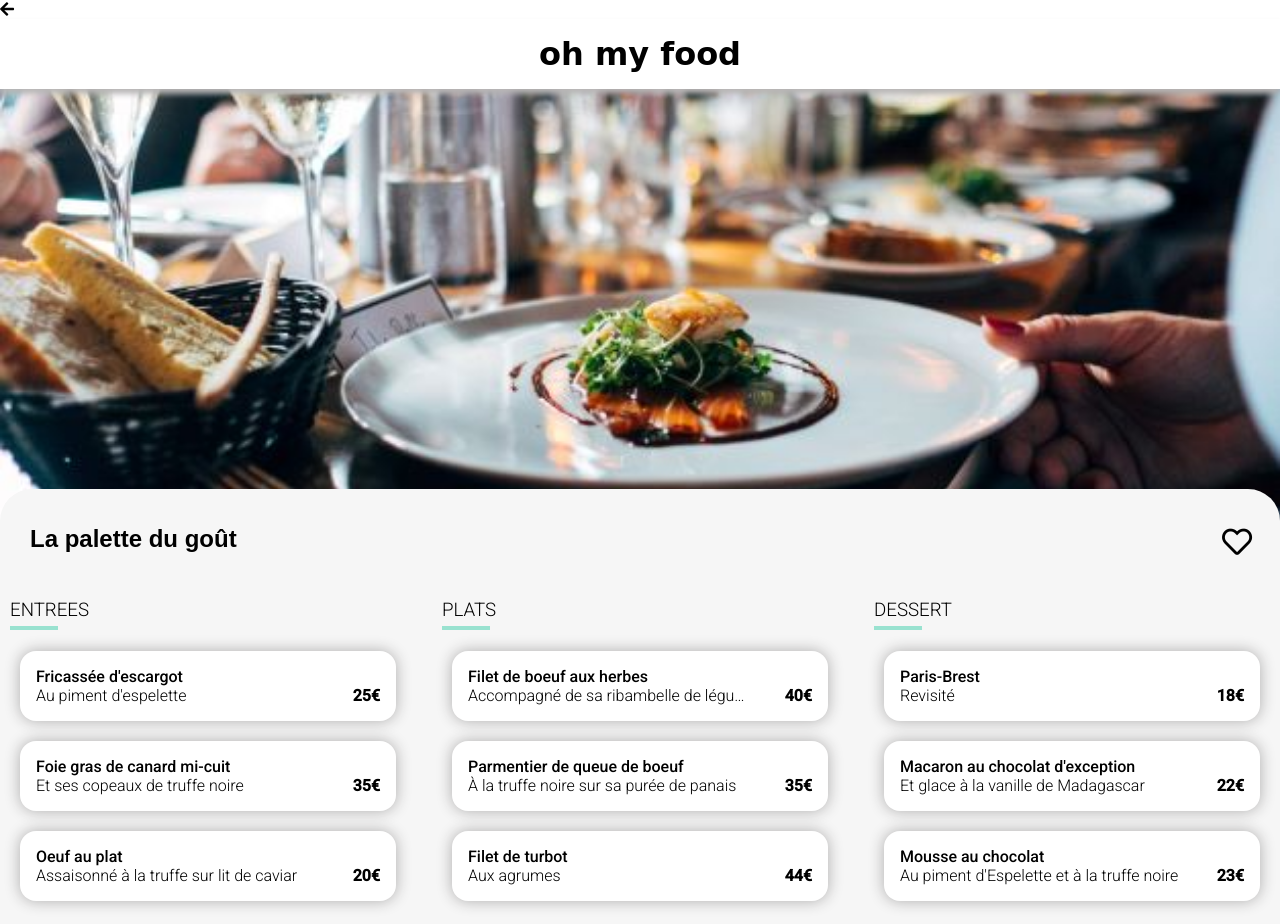
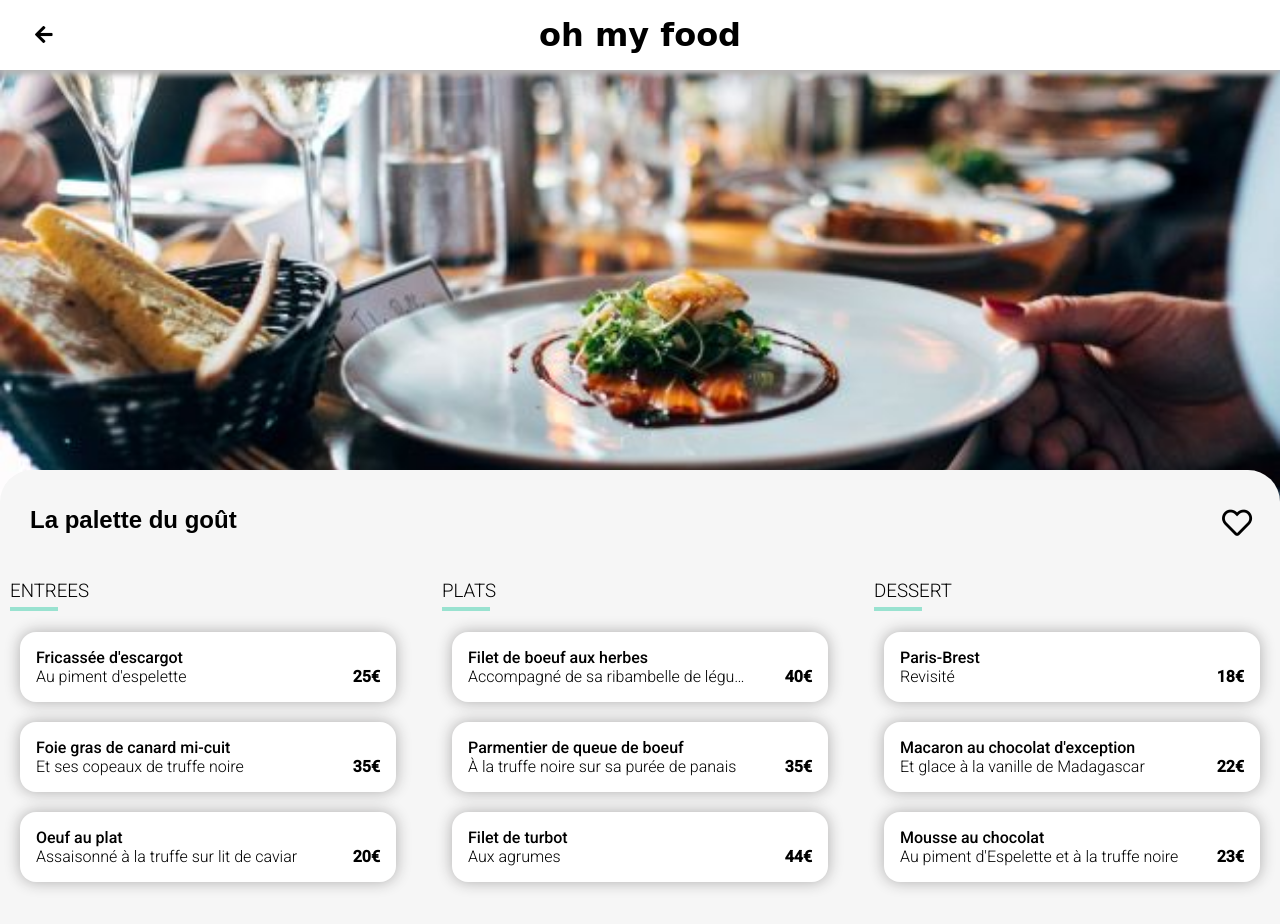
Before and after one commit to karimatest/ARSLANEkarima_3_15_11_2021, a website: page Pages/Restaurant La palette du gout.html in a window 1280 px wide. Shown: the top 924 px of the page. Drawn offline with Linux system fonts and the light colour scheme; a web font is replaced by a local one.

Commit message:
l'integration le boutton du lien

```diff
--- a/Pages/Restaurant La palette du gout.html
+++ b/Pages/Restaurant La palette du gout.html
@@ -12,14 +12,16 @@
 <body>
     <!--HEADER-->
     <header>
+    <a href="./../index.html">
+     <div class="header">
          <div class="header-menu">
-           <a href="#" class="header-bouton">
             <i class="fas fa-arrow-left"></i>
-           </a>
+         </div>
             <h1>
               oh my food
             </h1>
         </div>
+     </a>
         </header>
     <div class="img">
     <img src="../image restaurants/menu-1.jpg" alt="">
--- a/sass/layout/header.scss
+++ b/sass/layout/header.scss
@@ -1,4 +1,5 @@
-header h1 {
+
+  h1{
     font-family: "Shrikhand", cursive;
     text-align: center;
     align-items: center;
@@ -6,5 +7,5 @@ header h1 {
     box-shadow: 0px 5px 6px 0px #b8b6b6;
     padding: 16px;
     margin: 0px;
-
+   width: 100%;
   }
--- a/sass/page/menu.scss
+++ b/sass/page/menu.scss
@@ -2,21 +2,17 @@
 @import "../utils/color.scss";
 @import "../utils/animation.scss";
 
-
-
-    .header-boutton{
-        display: flex;
-        position: absolute;
-        left: 1.25rem;
-        top: 2rem;
-
-    }
-    .header-boutton i{
-        display: flex;
-        top: 50%;
-    }
-
-
+.header{
+    position: relative;
+    display: flex;
+    align-items: center;
+}
+.header-menu{
+    position: absolute;
+    left: 35px;
+    font-size: 20px;
+    cursor: pointer;
+}
 
 img{
     width: 100%;
```
Also changed, not shown: index.html (+5 -3 lines), style.css, 1 other file. Lines whose indentation alone changed are shown as unchanged.
